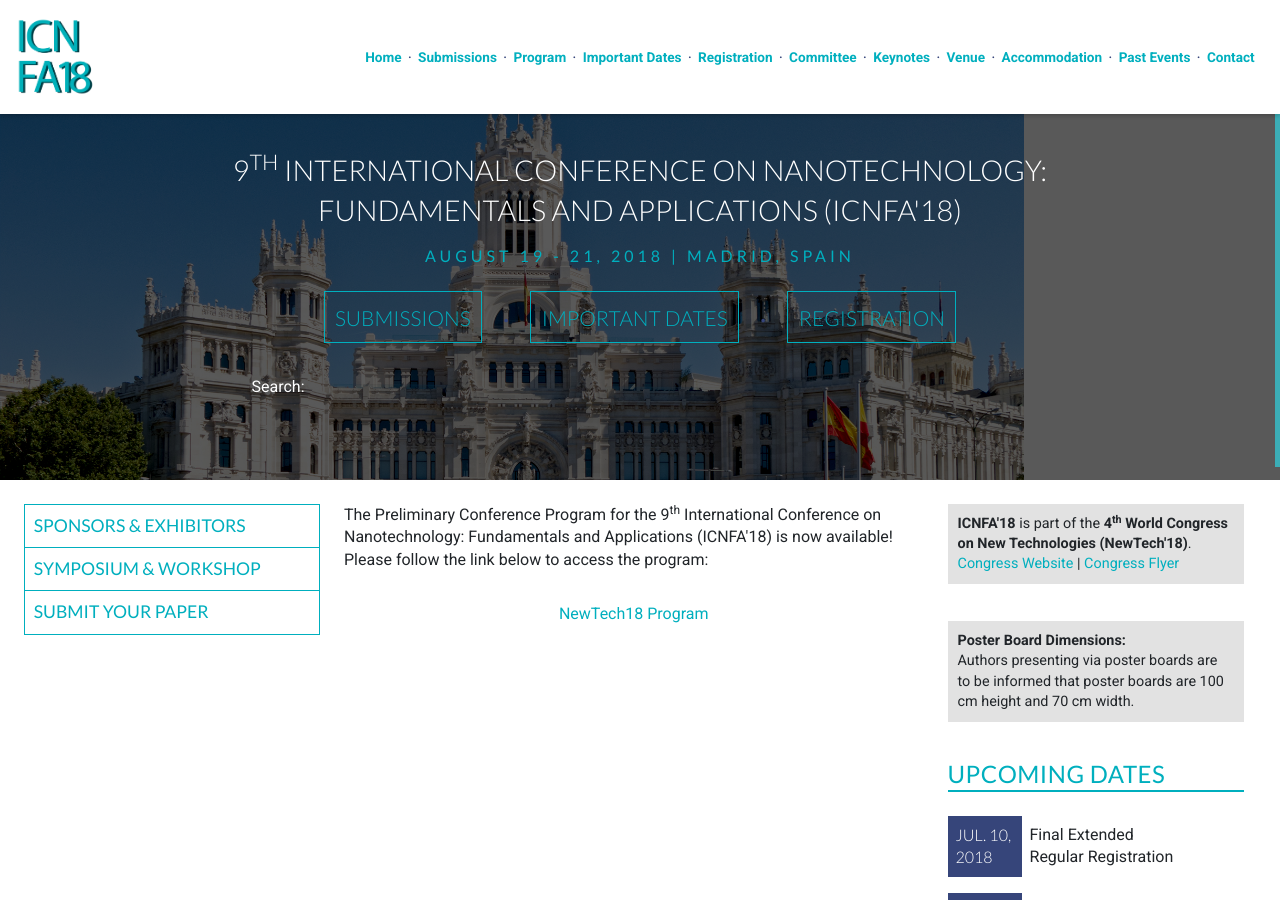
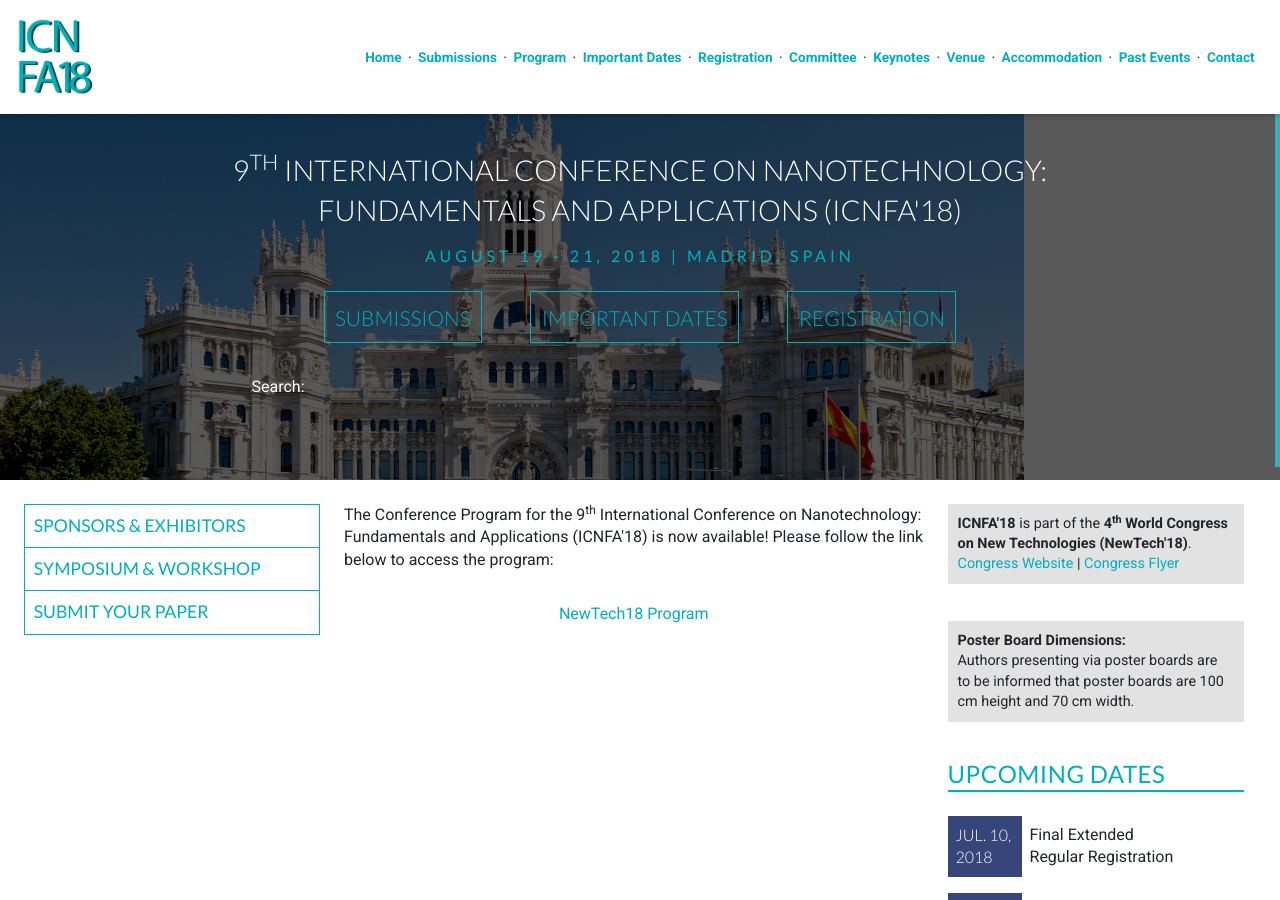
Before and after one commit to intaset/icnfa, a Jekyll site: the page built from program.html, in a window 1280 px wide and 900 px high. Built offline with Jekyll 4.4.1, drawn with Linux system fonts in a browser that asks for light colours; nearby versions of some CDN libraries; Markdown is read by kramdown in place of the engine named in the settings; comment, search, counter and statistics services are not loaded.

Commit message:
added program

```diff
--- a/program.html
+++ b/program.html
@@ -9,9 +9,9 @@ keyword: nanotechnology conference, nanofluid conference, nanomaterial conferenc
   <div class="unit-spacer content">
     <!-- <p class="body">The Conference Program for the 9<sup>th</sup> International Conference on Nanotechnology: Fundamentals and Applications (ICNFA'18) will be available soon. We appreciate your patience!</p> -->
 
-	<p class="body">The Preliminary Conference Program for the 9<sup>th</sup> International Conference on Nanotechnology: Fundamentals and Applications (ICNFA'18) is now available! Please follow the link below to access the program:</p>
+	<p class="body">The Conference Program for the 9<sup>th</sup> International Conference on Nanotechnology: Fundamentals and Applications (ICNFA'18) is now available! Please follow the link below to access the program:</p>
 
-    <p align="center"><a href="../NewTech_PreliminaryProgram.pdf" class="body-link">NewTech18 Program</a></p>
+    <p align="center"><a href="https://newtechcongress.com/program/" class="body-link">NewTech18 Program</a></p>
 
   </div>
   </div>
```
Also changed, not shown: 1 other file.
